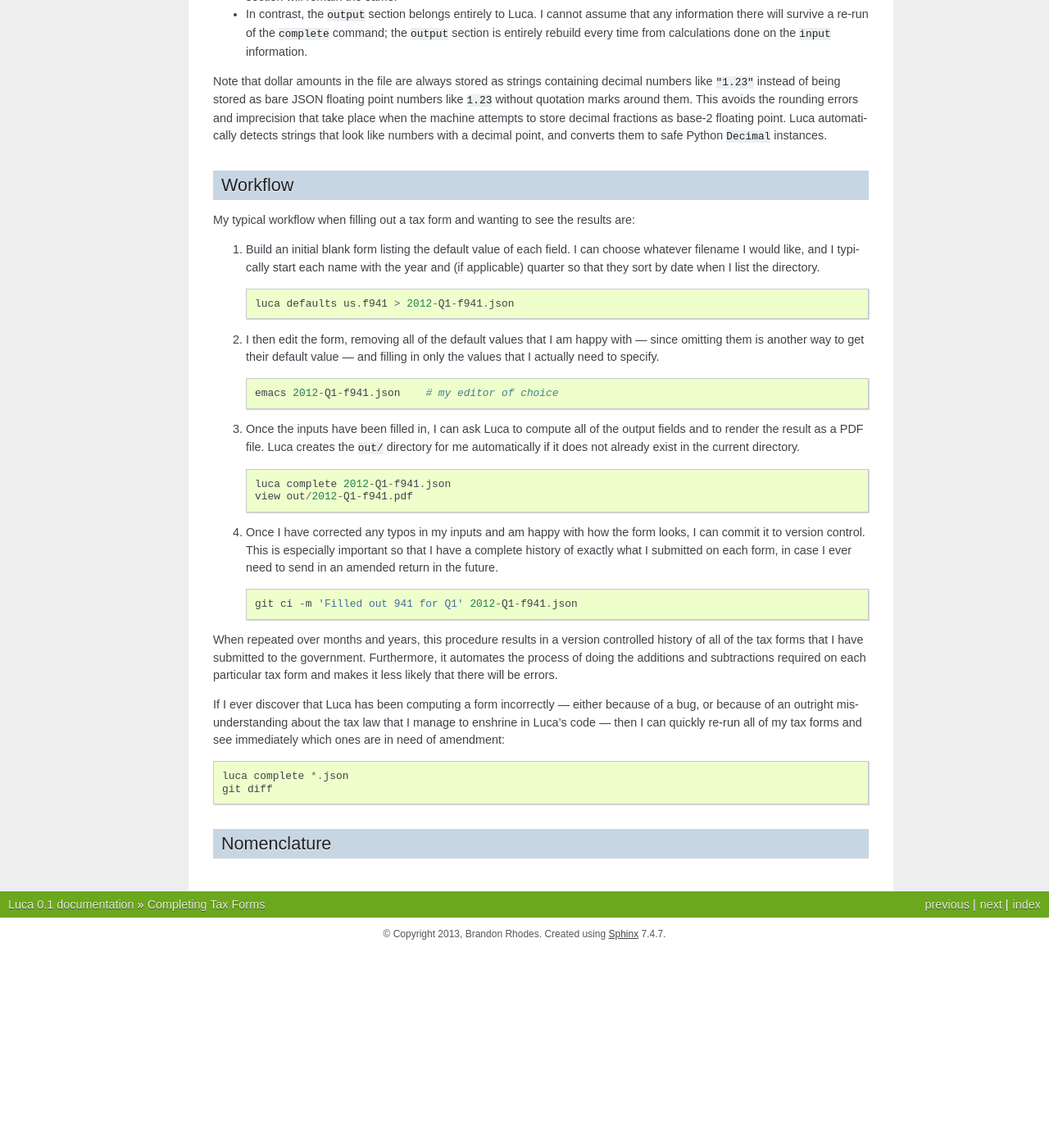
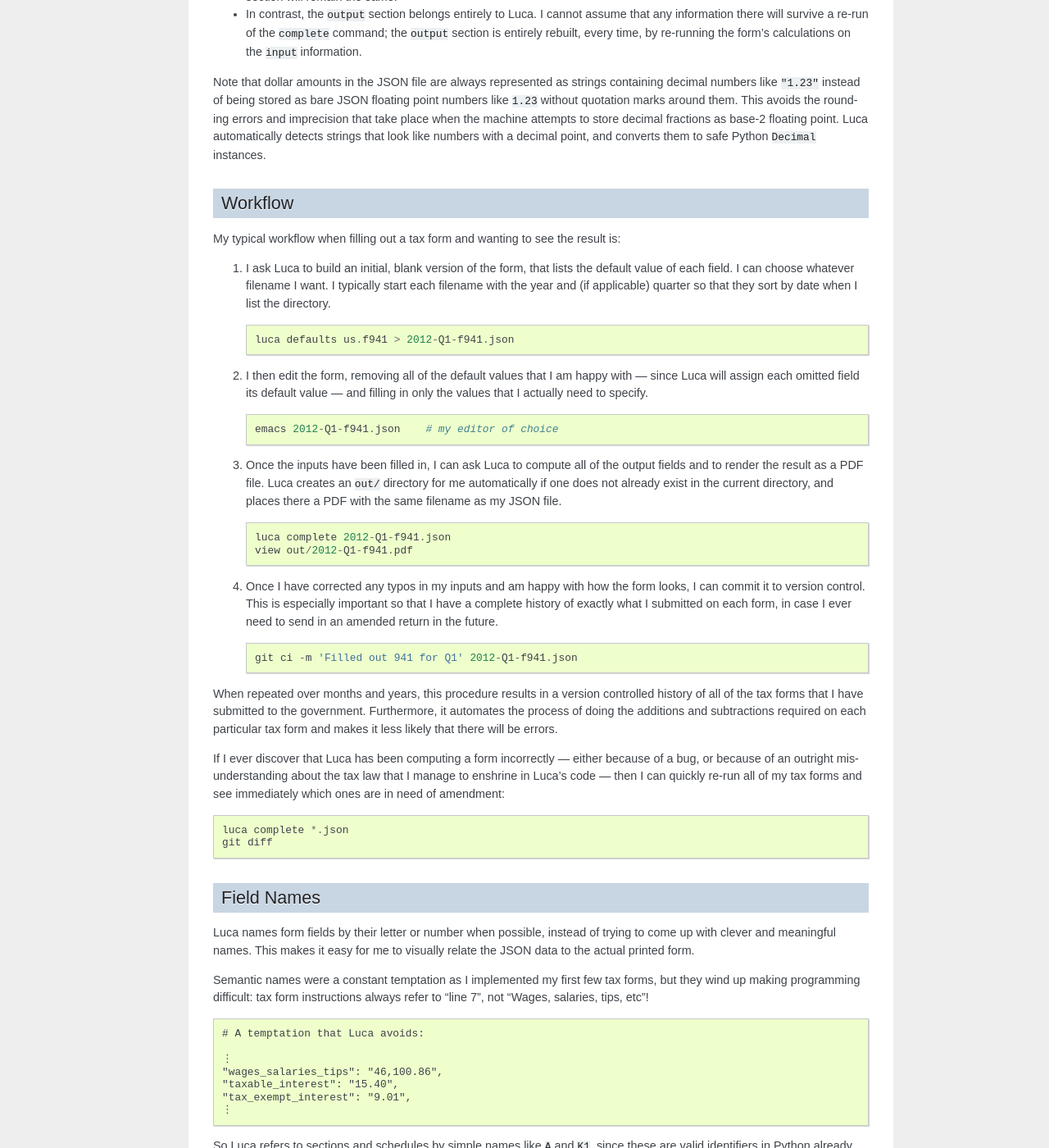
Before and after one commit to brandon-rhodes/luca, a Sphinx documentation site: the page built from luca/docs/completing-forms.rst, in a window 1280 px wide and 1400 px high, scrolled down 1098 px. Shown: the whole window at 82% size. Built offline with Sphinx 7.4.7, drawn with Linux system fonts in a browser that asks for light colours; before the commit the page ends 2257 px from its top, so only the background shows below that; some of the changed text lies outside the part shown.

Commit message:
Draft some advice to myself about completing forms

```diff
--- a/luca/docs/completing-forms.rst
+++ b/luca/docs/completing-forms.rst
@@ -13,12 +13,13 @@
 .. note::
 
    I have written this Luca documentation
-   to remind myself of how to use my ``luca`` command,
+   to remind myself how to use my ``luca`` command,
    which I maintain for my own personal use.
-   That is why this documentation is written solely in the first person:
-   it is simply my own record of how I use the tool,
-   and does not provide any accounting or legal advice
-   about how other people ought to be filling out their own tax forms.
+   That is why this documentation is written in the first person:
+   it is simply my own record of how I use the tool.
+   It is in no way intended as advice —
+   whether technical, financial, or legal —
+   about how *other* people ought to be filling out their own tax forms.
 
 The Idea of a “Filing”
 ----------------------
@@ -34,14 +35,14 @@
 depending on the year in which a form was filed.
 
 For these reasons it is important that I keep the general idea of a form
-separate from the idea of a particular instance of that form
+separate from the idea of a particular instance of a form
 that I have submitted to the government.
 So in Luca I have used separate terms for these ideas:
 
 *Form*
-    An idea like “Form 1040, U.S. Individual Income Tax Return,”
-    which exists over very many years in different formats and copies
-    and with rules that change year to year.
+    For example, “Form 1040, U.S. Individual Income Tax Return,”
+    which exists over many years in different formats and copies,
+    and that has rules that change year to year.
 
 *Filing*
     A form as filled out and submitted on a particular date,
@@ -51,7 +52,7 @@
     and has been computed using exactly the rules
     for its particular year.
 
-Each JSON tax form file that Luca deals with,
+Each tax form JSON file that Luca deals with,
 therefore, is not really a *form* but more specifically a *filing.*
 
 Inputs and Outputs
@@ -80,11 +81,11 @@
 * In contrast, the ``output`` section belongs entirely to Luca.
   I cannot assume that any information there
   will survive a re-run of the ``complete`` command;
-  the ``output`` section is entirely rebuild every time
-  from calculations done on the ``input`` information.
+  the ``output`` section is entirely rebuilt, every time,
+  by re-running the form's calculations on the ``input`` information.
 
-Note that dollar amounts in the file
-are always stored as strings containing decimal numbers like ``"1.23"``
+Note that dollar amounts in the JSON file are always represented
+as strings containing decimal numbers like ``"1.23"``
 instead of being stored as bare JSON floating point numbers like ``1.23``
 without quotation marks around them.
 This avoids the rounding errors and imprecision
@@ -98,18 +99,20 @@
 --------
 
 My typical workflow when filling out a tax form
-and wanting to see the results are:
+and wanting to see the result is:
 
-1. Build an initial blank form listing the default value of each field.
-   I can choose whatever filename I would like, and I typically
-   start each name with the year and (if applicable) quarter
+1. I ask Luca to build an initial, blank version of the form,
+   that lists the default value of each field.
+   I can choose whatever filename I want.
+   I typically start each filename with the year
+   and (if applicable) quarter
    so that they sort by date when I list the directory. ::
 
     luca defaults us.f941 > 2012-Q1-f941.json
 
 2. I then edit the form,
    removing all of the default values that I am happy with —
-   since omitting them is another way to get their default value —
+   since Luca will assign each omitted field its default value —
    and filling in only the values that I actually need to specify. ::
 
     emacs 2012-Q1-f941.json    # my editor of choice
@@ -117,8 +120,9 @@
 3. Once the inputs have been filled in,
    I can ask Luca to compute all of the output fields
    and to render the result as a PDF file.
-   Luca creates the ``out/`` directory for me automatically
-   if it does not already exist in the current directory. ::
+   Luca creates an ``out/`` directory for me automatically
+   if one does not already exist in the current directory,
+   and places there a PDF with the same filename as my JSON file. ::
 
     luca complete 2012-Q1-f941.json
     view out/2012-Q1-f941.pdf
@@ -150,5 +154,49 @@
     luca complete *.json
     git diff
 
-Nomenclature
-------------
+Field Names
+-----------
+
+Luca names form fields by their letter or number when possible,
+instead of trying to come up with clever and meaningful names.
+This makes it easy for me to visually relate the JSON data
+to the actual printed form.
+
+Semantic names were a constant temptation as I implemented
+my first few tax forms, but they wind up making programming difficult:
+tax form instructions always refer to “line 7”,
+not “Wages, salaries, tips, etc”! ::
+
+    # A temptation that Luca avoids:
+
+    ⋮
+    "wages_salaries_tips": "46,100.86",
+    "taxable_interest": "15.40",
+    "tax_exempt_interest": "9.01",
+    ⋮
+
+So Luca refers to sections and schedules
+by simple names like ``A`` and ``K1``,
+since these are valid identifiers in Python already.
+But since numbers are not valid identifiers —
+a Python program cannot use ``form.7`` in an expression —
+tax form lines get the word ``line`` put in front of their names. ::
+
+    # Luca always names fields like this instead:
+
+    ⋮
+    "line7": "46,100.86",
+    "line8a": "15.40",
+    "line8b": "9.01",
+    ⋮
+
+Avoiding semantic names also has the great benefit
+of discouraging me from trying to proofread the tax form
+by staring at the JSON file by itself.
+For the line numbers to be meaningful
+I generally have to open the tax form itself
+in a PDF reader on the other side of my screen,
+which is exactly what I should be doing —
+I want Luca to be a tool that makes me read the tax forms themselves,
+not a tool that pulls my attention away from the actual document
+that I am legally required to fill out correctly.
```
Also changed, not shown: luca/docs/implementing-forms.rst (+19 -0 lines), luca/docs/index.rst (+0 -7 lines).
